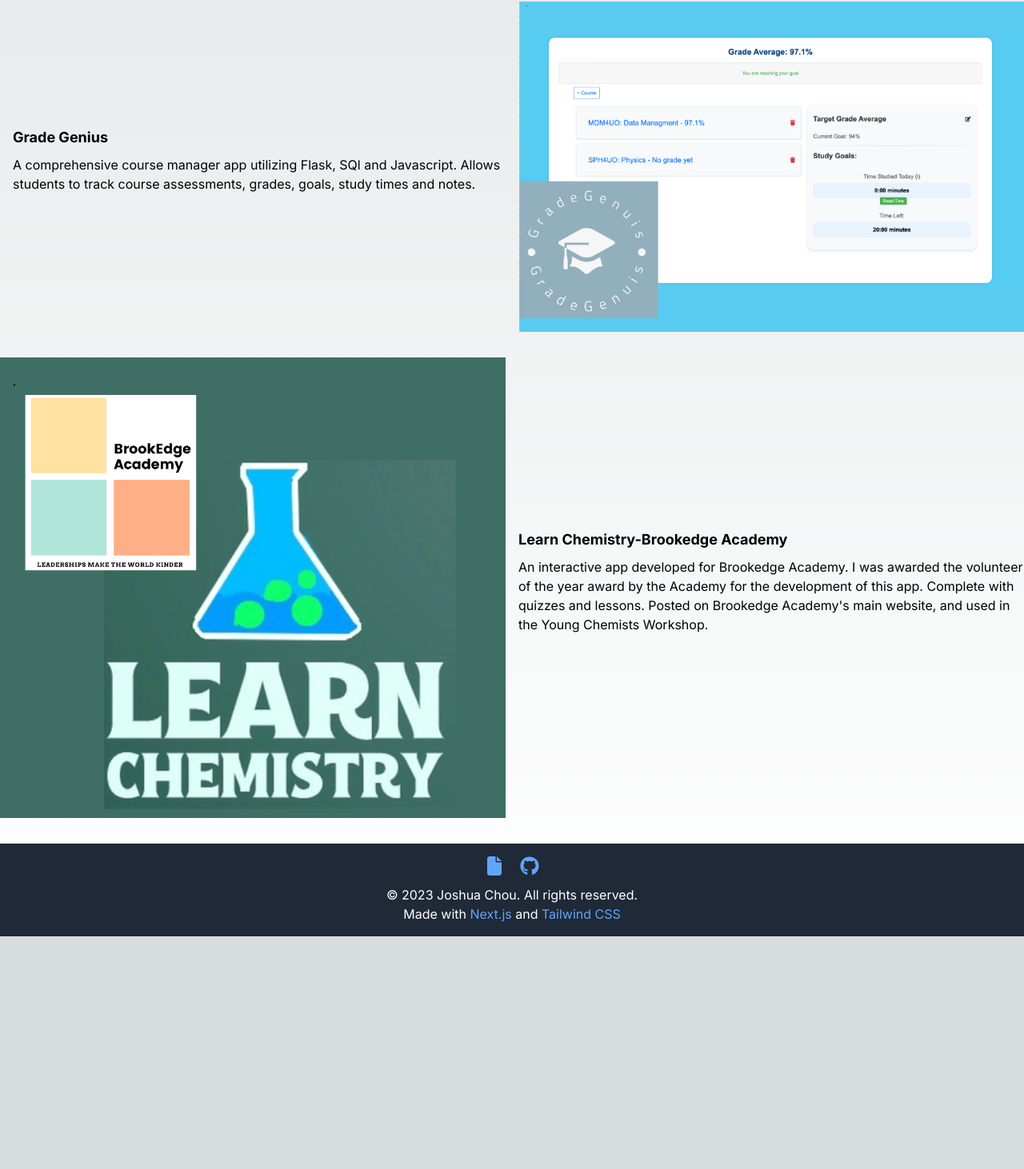
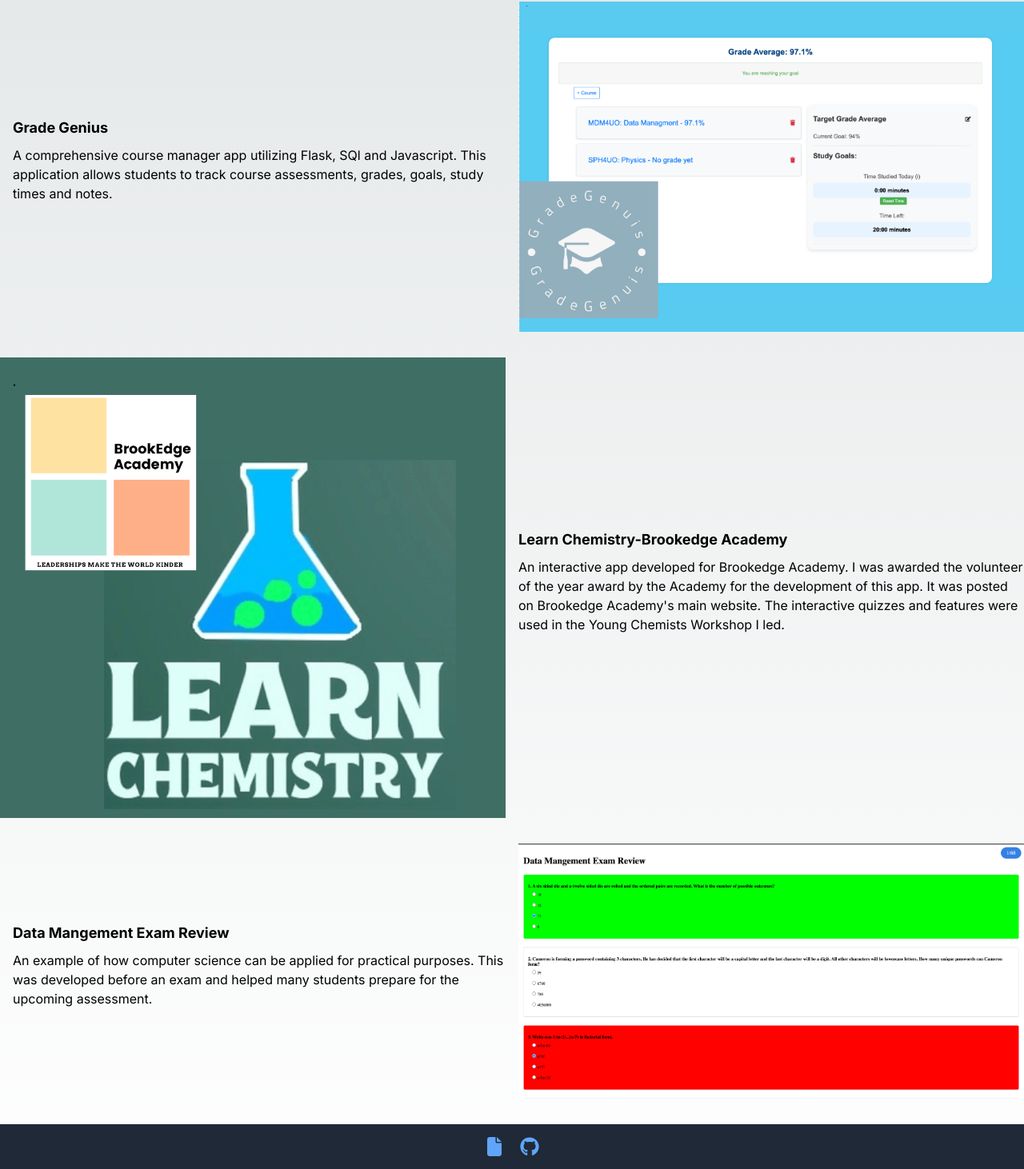
Before and after one commit to JoshuaChou10/portfolio, a Next.js app: page / in a window 1280 px wide. Shown: the part 946-2408 px from the top of the page at 80% size. Before the commit the page ends 2117 px from the top, so only its background shows below. Built offline with nearby package versions, Linux system fonts and the light colour scheme.

Commit message:
Added data project

```diff
--- a/app/page.tsx
+++ b/app/page.tsx
@@ -13,8 +13,10 @@
   const projects = [
 
     { title: 'Relief Exchange', description: 'Designed to alleviate poverty, this platform provides a connection for donors and those in need. It facilitates an impactful exchange of recourses, easily reaching the underprivileged and those willing to help. I worked on both the backend and frontend, utilizing Golang, Next.js and Firebase. ', imageUrl: '/relief-ex.png' ,link:"https://reliefexchange.aritrosaha.ca/"},
-    { title: 'Grade Genius', description: 'A comprehensive course manager app utilizing Flask, SQl and Javascript. Allows students to track course assessments, grades, goals, study times and notes. ', imageUrl: '/grade-genius.png' ,link:'https://gradegenius.joshuachou.com'},
-    { title: 'Learn Chemistry-Brookedge Academy', description: "An interactive app developed for Brookedge Academy. I was awarded the volunteer of the year award by the Academy for the development of this app.  Complete with quizzes and lessons. Posted on Brookedge Academy's main website, and used in the Young Chemists Workshop. ", imageUrl: '/chem.png' ,link:'https://learn-chemistry.joshuac16.repl.co/'},
+    { title: 'Grade Genius', description: 'A comprehensive course manager app utilizing Flask, SQl and Javascript. This application allows students to track course assessments, grades, goals, study times and notes. ', imageUrl: '/grade-genius.png' ,link:'https://gradegenius.joshuachou.com'},
+    { title: 'Learn Chemistry-Brookedge Academy', description: "An interactive app developed for Brookedge Academy. I was awarded the volunteer of the year award by the Academy for the development of this app. It was posted on Brookedge Academy's main website. The interactive quizzes and features were used in the Young Chemists Workshop I led. ", imageUrl: '/chem.png' ,link:'https://learn-chemistry.joshuac16.repl.co/'},
+    { title: 'Data Mangement Exam Review', description: "An example of how computer science can be applied for practical purposes. This was developed before an exam and helped many students prepare for the upcoming assessment. ", imageUrl: '/data.png' ,link:'https://data-mangment-exam-review.vercel.app/'},
+
 
   ];
   // const sections = [
```
Also changed, not shown: public/data.png (added).
